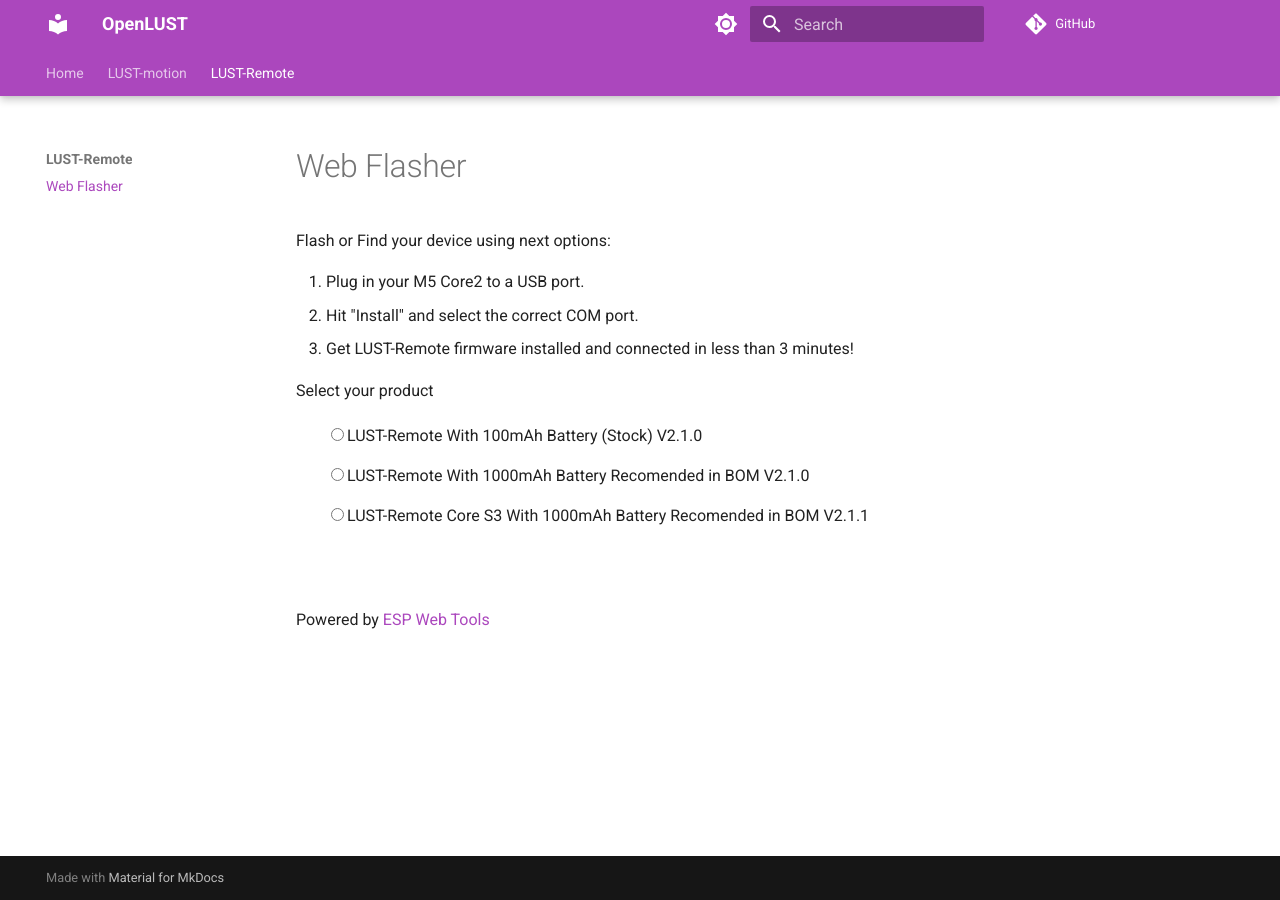
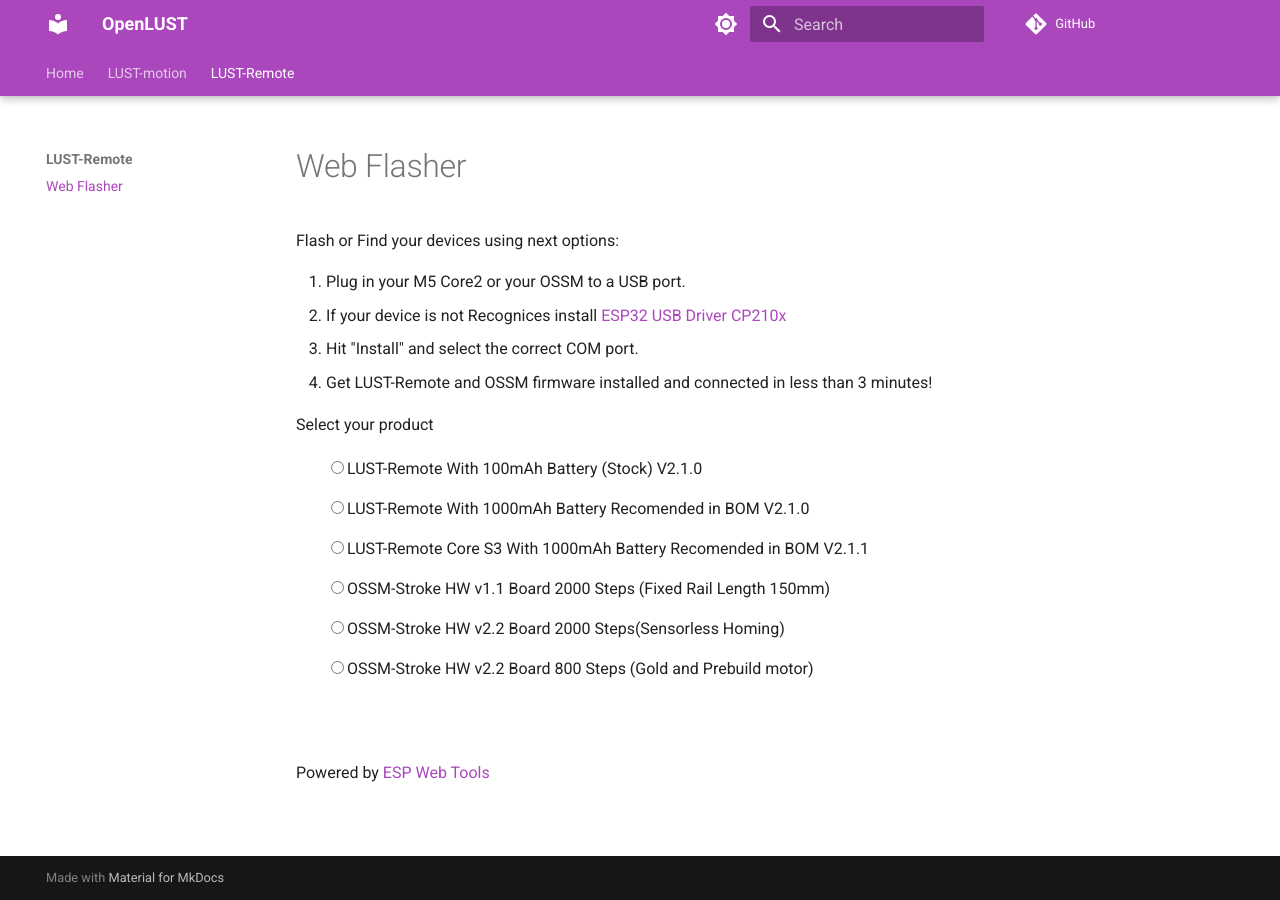
Before and after one commit to openlust/docs, an MkDocs documentation site: the page built from docs/lust-remote/lustremote-firmware.md, in a window 1280 px wide. Built offline with MkDocs 1.6.1 and Material for MkDocs 9.7.7, drawn with Linux system fonts in a browser that asks for light colours; comment, search, counter and statistics services are not loaded.

Commit message:
Upgrade Web-Flasher for OSSM Side

```diff
--- a/docs/lust-remote/lustremote-firmware.md
+++ b/docs/lust-remote/lustremote-firmware.md
@@ -27,11 +27,12 @@
 
 # Web Flasher
 
-Flash or Find your device using next options:
+Flash or Find your devices using next options:
 
-1. Plug in your M5 Core2 to a USB port.
-2. Hit "Install" and select the correct COM port.
-3. Get LUST-Remote firmware installed and connected in less than 3 minutes!
+1. Plug in your M5 Core2 or your OSSM to a USB port.
+2. If your device is not Recognices install [ESP32 USB Driver CP210x](https://randomnerdtutorials.com/install-esp32-esp8266-usb-drivers-cp210x-windows/)
+3. Hit "Install" and select the correct COM port.
+4. Get LUST-Remote and OSSM firmware installed and connected in less than 3 minutes!
 
 <p>Select your product</p>
 <ul class="radios">
@@ -43,6 +44,15 @@
 </li>
 <li>
     <label><input type="radio" name="type" value="S3" />LUST-Remote Core S3 With 1000mAh Battery Recomended in BOM V2.1.1</label>
+</li>
+<li>
+    <label><input type="radio" name="type" value="stroke-11-2000-150mm" />OSSM-Stroke HW v1.1 Board 2000 Steps (Fixed Rail Length 150mm)</label>
+</li>
+<li>
+    <label><input type="radio" name="type" value="stroke-22-2000" />OSSM-Stroke HW v2.2 Board 2000 Steps(Sensorless Homing)</label>
+</li>
+<li>
+    <label><input type="radio" name="type" value="stroke-22-800" />OSSM-Stroke HW v2.2 Board 800 Steps (Gold and Prebuild motor)</label>
 </li>
 </ul>
 <p class="button-row" align="center">
```
Also changed, not shown: docs/lust-remote/files/manifest_stroke-11-2000-150mm.json (added, +15 -0 lines), docs/lust-remote/files/manifest_stroke-22-2000.json (added, +15 -0 lines), docs/lust-remote/files/manifest_stroke-22-800.json (added, +15 -0 lines), 4 other files.
